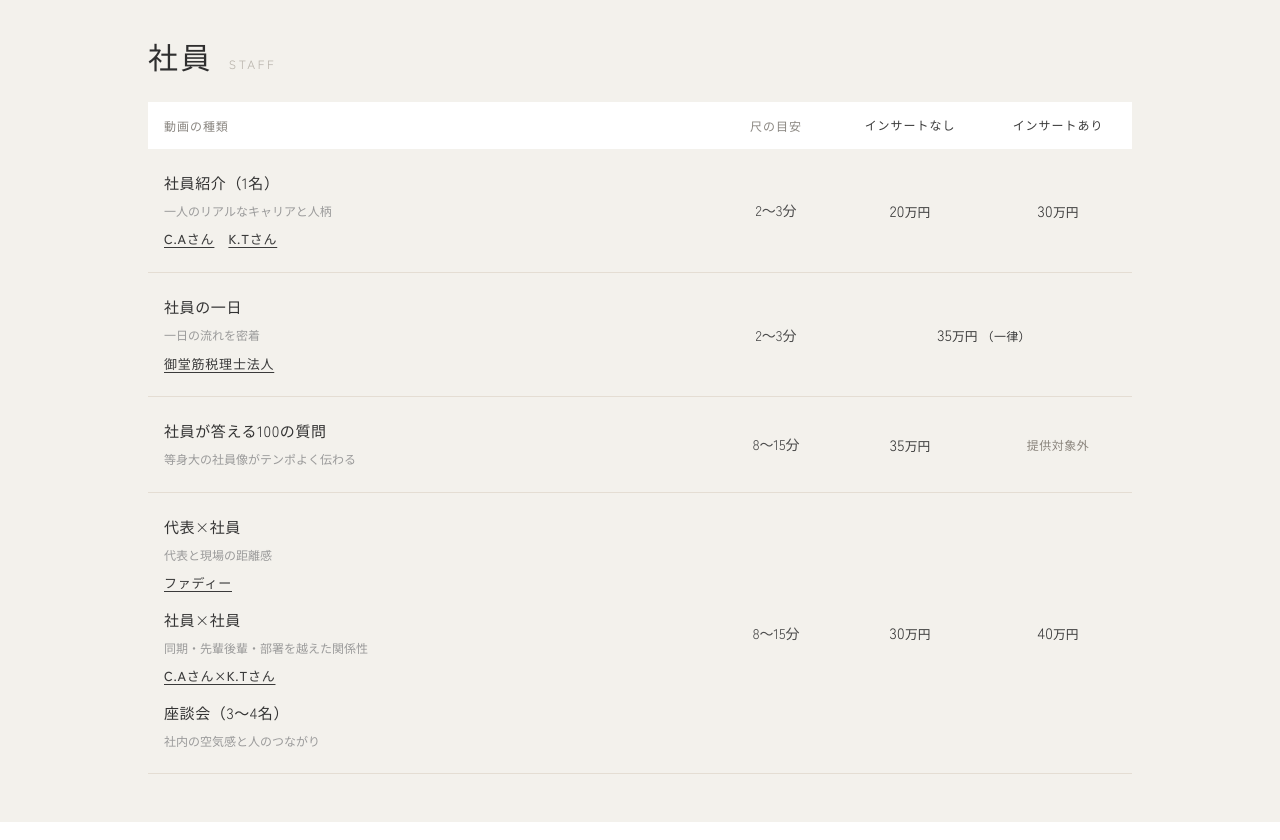
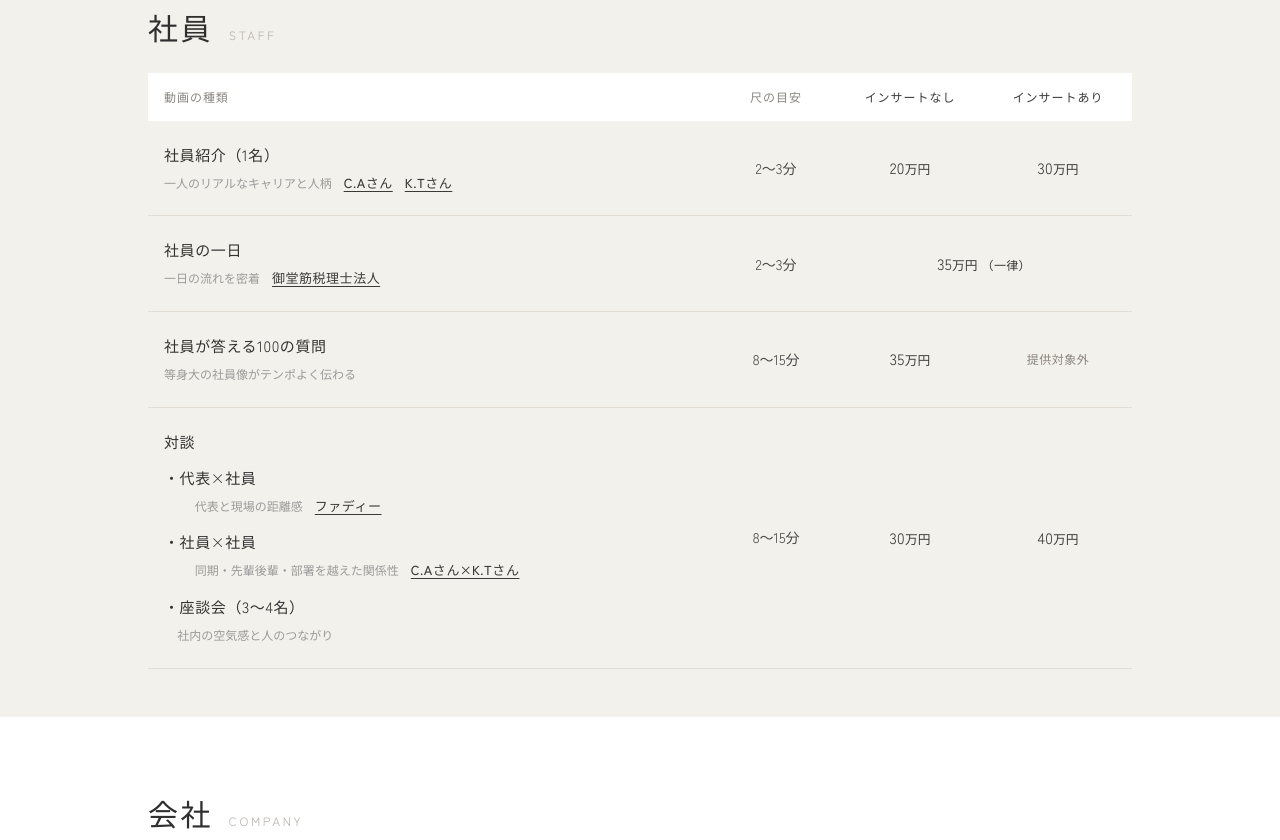
Before and after one commit to ogawajimushoy-source/recruit-video-menu, a plain HTML site: page index.html in a window 1280 px wide. Shown: the part 1501-2341 px from the top of the page. Drawn offline with Linux system fonts and the light colour scheme.

Commit message:
Place sample links beside each description, and show the talks as a plain grouped row.
Co-authored-by: Cursor <cursoragent@cursor.com>

```diff
--- a/index.html
+++ b/index.html
@@ -392,21 +392,47 @@
       line-height: 1.7;
     }
     .desc:empty { display: none; }
-    .samples {
+    .desc-row {
       display: flex;
       flex-wrap: wrap;
-      gap: 4px 14px;
-      margin-top: 8px;
+      align-items: baseline;
+      gap: 2px 12px;
+      margin-top: 6px;
+    }
+    .desc-row .desc { display: inline; margin-top: 0; }
+    .samples {
+      display: inline-flex;
+      flex-wrap: wrap;
+      align-items: baseline;
+      gap: 2px 12px;
+      margin: 0;
     }
     .sample {
-      display: inline-block;
-      margin-top: 8px;
+      display: inline;
       font-size: 13px;
       font-weight: 500;
-      letter-spacing: 0.06em;
+      letter-spacing: 0.04em;
       text-underline-offset: 3px;
     }
-    .samples .sample { margin-top: 0; }
+    .talk-label {
+      display: block;
+      margin: 0 0 12px;
+      color: #333;
+      font-size: 15px;
+      font-weight: 500;
+      letter-spacing: 0.04em;
+    }
+    tr.talk .name::before,
+    .talk-line h4::before { content: "・"; }
+    tr.talk .desc-row,
+    .talk-line .desc-row,
+    tr.talk .desc,
+    .talk-line .desc { margin-left: 1.1em; }
+    .card .talk-label {
+      margin-bottom: 14px;
+      font-size: 17px;
+      font-weight: 700;
+    }
     .yen-unit { font-size: 0.68em; font-weight: 500; letter-spacing: 0; }
     .plan-main strong .yen-unit,
     .price .yen-unit,
@@ -886,6 +912,7 @@
             </tr>
             <tr class="talk talk-lead" data-id="代表×社員 対談">
               <th scope="row">
+                <span class="talk-label">対談</span>
                 <span class="name">代表×社員</span>
                 <span class="desc">代表と現場の距離感</span>
               </th>
@@ -931,6 +958,7 @@
           <p class="tax-note">税別</p>
         </article>
         <article class="card" data-id="代表×社員 対談">
+          <p class="talk-label">対談</p>
           <div class="talk-line" data-line="代表×社員 対談">
             <h4>代表×社員</h4>
             <p class="desc">代表と現場の距離感</p>
--- a/menu.js
+++ b/menu.js
@@ -123,9 +123,7 @@
   }
 
   function setVideos(host, value) {
-    var existing = host.querySelector(".samples");
-    if (existing) existing.remove();
-    host.querySelectorAll("a.sample").forEach(function (node) { node.remove(); });
+    host.querySelectorAll(".samples, a.sample").forEach(function (node) { node.remove(); });
     var list = normalizeVideos(value);
     if (!list.length) return;
     var wrap = document.createElement("div");
@@ -139,10 +137,20 @@
       link.textContent = item.label;
       wrap.appendChild(link);
     });
+    var desc = host.querySelector(".desc");
+    if (desc) {
+      var row = desc.parentElement;
+      if (!row || !row.classList.contains("desc-row")) {
+        row = document.createElement("div");
+        row.className = "desc-row";
+        desc.replaceWith(row);
+        row.append(desc);
+      }
+      row.append(wrap);
+      return;
+    }
     var prices = host.querySelector(".card-prices");
-    var desc = host.querySelector(".desc");
     if (prices) prices.before(wrap);
-    else if (desc) desc.after(wrap);
     else host.appendChild(wrap);
   }
 
```
Also changed, not shown: edit.html (+1 -1 lines).
